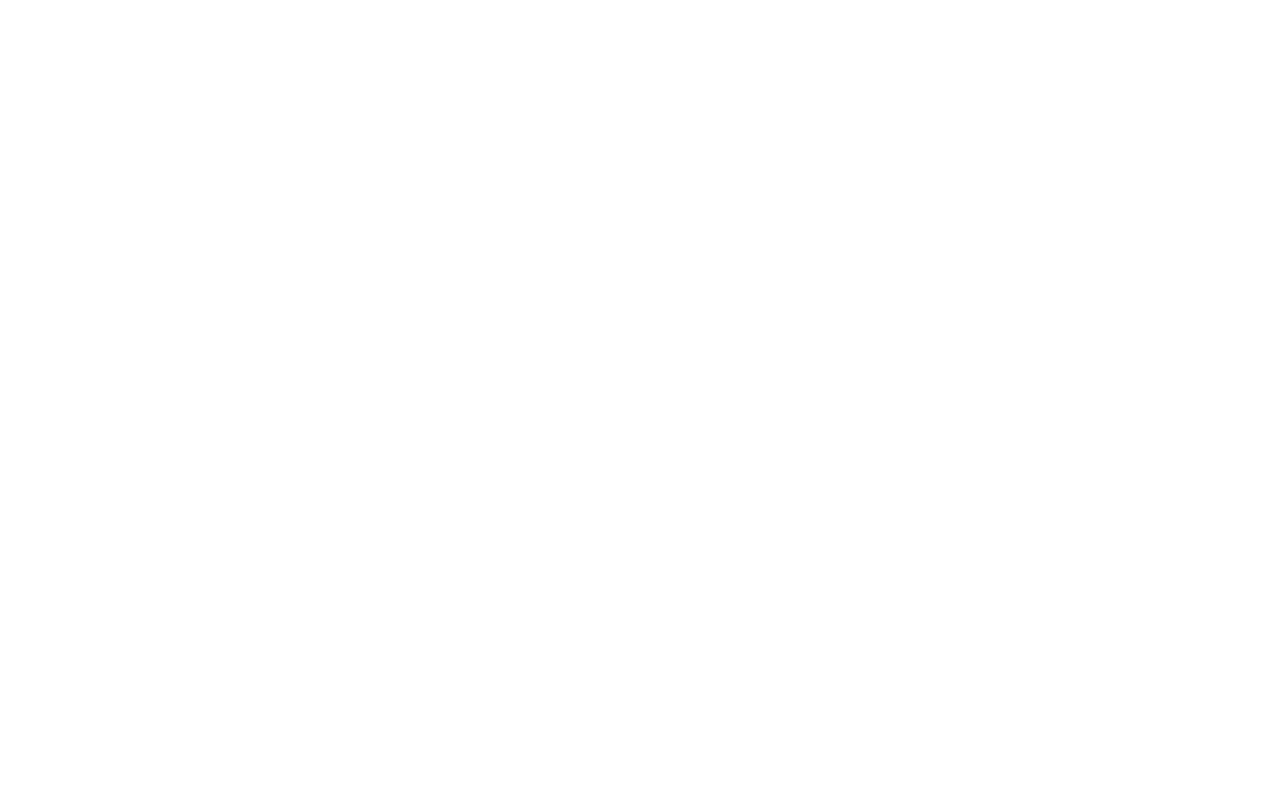
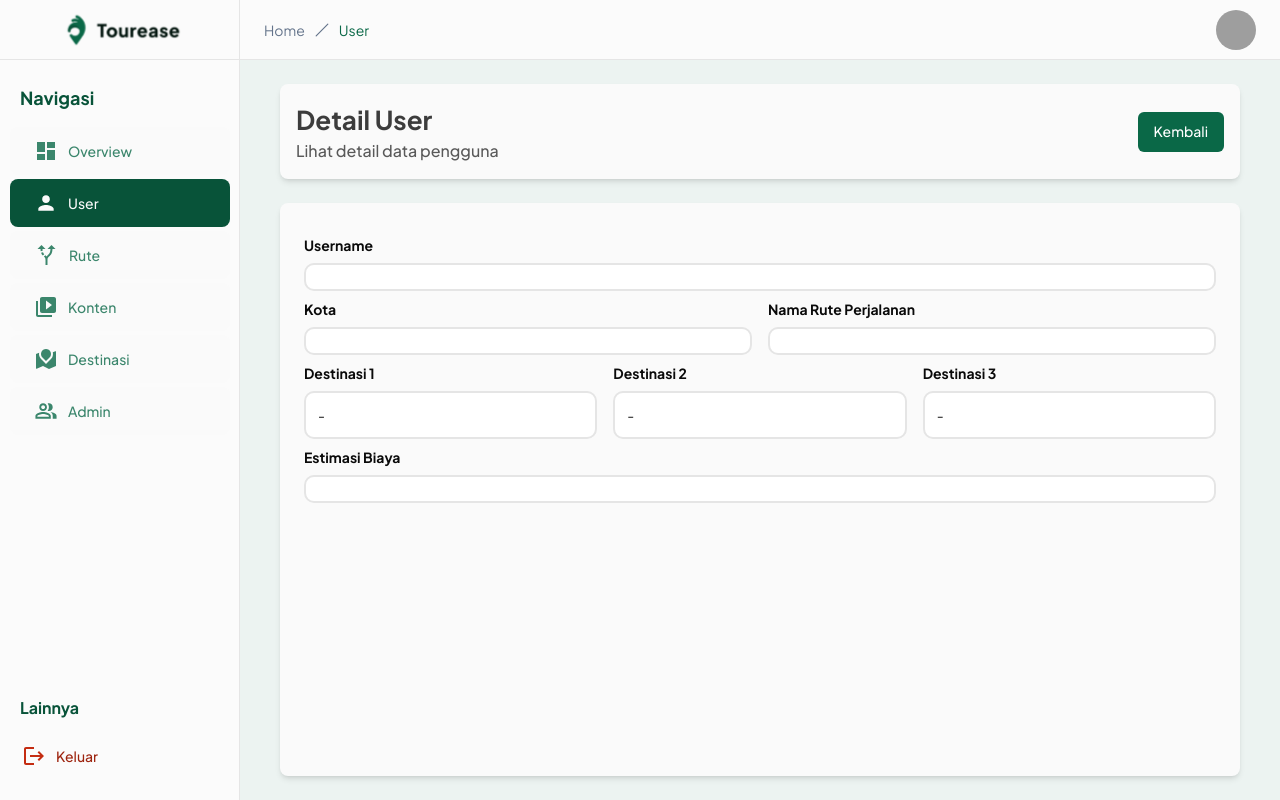
Before and after one commit to Lviathannn/capstone, a React (Vite) app: page /manage-route/1 in a window 1280 px wide. Before the commit this address had no page. Built offline with nearby package versions, Linux system fonts and the light colour scheme; grey boxes are pictures that could not be loaded.

Commit message:
feat:detail route

```diff
--- a/src/App.jsx
+++ b/src/App.jsx
@@ -12,6 +12,7 @@
 import { useSelector } from "react-redux";
 import { Navigate } from "react-router-dom";
 import ManageRoute from "@/pages/ManageRoute";
+import RouteDetail from "@/pages/ManageRoute/RouteDetail";
 
 function App() {
   const currentUser = useSelector((state) => state.auth.user);
@@ -44,6 +45,7 @@
         <Route path="/manage-user/detail" element={<UserDetail />} />
         <Route path="/manage-user/create" element={<UserCreate />} />
         <Route path="/manage-route" element={<ManageRoute />} />
+        <Route path="/manage-route/:id" element={<RouteDetail />} />
       </Routes>
       <Toaster />
     </BrowserRouter>
--- /dev/null
+++ b/src/components/ui/read-only-field.jsx
@@ -0,0 +1,18 @@
+import * as React from "react";
+import { cn } from "@/lib/utils";
+
+const ReadOnlyField = React.forwardRef(({ className, ...props }, ref) => {
+  return (
+    <div
+      className={cn(
+        "flex w-full rounded-[10px] border-2 border-input bg-background px-3 py-3 text-sm items-center",
+        className,
+      )}
+      ref={ref}
+      {...props}
+    />
+  );
+});
+ReadOnlyField.displayName = "ReadOnlyField";
+
+export { ReadOnlyField };
--- /dev/null
+++ b/src/pages/ManageRoute/RouteDetail.jsx
@@ -0,0 +1,137 @@
+import { useNavigate, useParams } from "react-router-dom";
+import SideBar from "@/components/layout/sidebar";
+import HeaderAdmin from "@/components/layout/header";
+import { Button } from "@/components/ui/button";
+import { Input } from "@/components/ui/input";
+import { Label } from "@/components/ui/label";
+import { useSelector } from "react-redux";
+import { useQuery } from "@tanstack/react-query";
+import { getRouteById } from "@/services/ManageRoute/getRouteById";
+import { ReadOnlyField } from "@/components/ui/read-only-field";
+
+export default function RouteDetail() {
+  const id = useParams().id;
+  const navigate = useNavigate();
+  const useGetRouteById = (id) => {
+    const token = useSelector((state) => state.auth.user?.access_token); // Mengambil token dari Redux state
+    const { data, error, isLoading } = useQuery({
+      queryKey: ["admin", id],
+      queryFn: () => getRouteById(token, id),
+      enabled: !!token,
+      onError: (error) => {
+        console.error("Query error:", error);
+      },
+    });
+    return { data, error, isLoading };
+  };
+  const { data, error, isLoading } = useGetRouteById(id);
+  const defaultDestinasiCount = 3;
+  const destinasi = data?.data.destinasi || [];
+
+  const extendedDestinasi = Array.from(
+    { length: defaultDestinasiCount },
+    (_, index) => destinasi[index] || {},
+  );
+
+  const detailRoute = data?.data;
+
+  return (
+    <div className="grid min-h-screen w-full md:grid-cols-[220px_1fr] lg:grid-cols-[240px_1fr]">
+      <SideBar />
+      <div className="flex flex-col">
+        <HeaderAdmin />
+        <main className="flex flex-1 flex-col bg-primary-50 px-10 py-6">
+          <div className="mb-6 rounded-lg bg-neutral-50 p-4 shadow-md">
+            <div className="flex items-center justify-between">
+              <div>
+                <h1 className="font-jakarta-sans text-[26px] font-bold text-neutral-800">
+                  Detail User
+                </h1>
+                <p className="font-jakarta-sans text-base font-medium text-neutral-700">
+                  Lihat detail data pengguna
+                </p>
+              </div>
+              <Button
+                className="bg-primary-500 font-jakarta-sans text-[14px] font-medium text-white"
+                onClick={() => navigate("/manage-route")}
+              >
+                Kembali
+              </Button>
+            </div>
+          </div>
+          <div className="flex h-full flex-col gap-2 rounded-lg bg-neutral-50 px-6 py-8 shadow-md">
+            <div className="grid grid-cols-1">
+              <div className="flex flex-col gap-2">
+                <Label
+                  className="font-jakarta-sans text-sm font-bold"
+                  htmlFor="username"
+                >
+                  Username
+                </Label>
+                <ReadOnlyField
+                  id="username"
+                  children={detailRoute?.username}
+                />
+              </div>
+            </div>
+            <div className="grid grid-cols-2 gap-4">
+              <div className="flex flex-col gap-2">
+                <Label
+                  className="font-jakarta-sans text-sm font-bold"
+                  htmlFor="Kota"
+                >
+                  Kota
+                </Label>
+                <ReadOnlyField id="kota" children={detailRoute?.kota} />
+              </div>
+              <div className="flex flex-col gap-2">
+                <Label
+                  className="font-jakarta-sans text-sm font-bold"
+                  htmlFor="Nama Rute Perjalanan"
+                >
+                  Nama Rute Perjalanan
+                </Label>
+                <ReadOnlyField
+                  id="namaRute"
+                  placeholder="Nama Rute Perjalanan"
+                  readOnly
+                  value="Rute 1"
+                />
+              </div>
+            </div>
+            <div className="grid grid-cols-3 gap-4">
+              {extendedDestinasi.map((dest, index) => (
+                <div key={index} className="flex flex-col gap-2">
+                  <Label
+                    className="font-jakarta-sans text-sm font-bold"
+                    htmlFor={`destinasi${index + 1}`}
+                  >
+                    {`Destinasi ${index + 1}`}
+                  </Label>
+                  <ReadOnlyField
+                    id={`destinasi${index + 1}`}
+                    children={dest.nama_destinasi || "-"}
+                  />
+                </div>
+              ))}
+            </div>
+            <div className="grid grid-cols-1">
+              <div className="flex flex-col gap-2">
+                <Label
+                  className="font-jakarta-sans text-sm font-bold"
+                  htmlFor="biaya"
+                >
+                  Estimasi Biaya
+                </Label>
+                <ReadOnlyField
+                  id="biaya"
+                  children={detailRoute?.estimasi_biaya}
+                />
+              </div>
+            </div>
+          </div>
+        </main>
+      </div>
+    </div>
+  );
+}
--- a/src/pages/ManageRoute/index.jsx
+++ b/src/pages/ManageRoute/index.jsx
@@ -5,7 +5,7 @@
 import plus from "@/assets/icons/plus.png";
 import search from "@/assets/icons/search.png";
 import edit from "@/assets/icons/edit.png";
-import deleteIcon from "@/assets/icons/delete.png";
+import IcDelete from "@/components/icons/ic-delete.svg";
 import {
   Table,
   TableBody,
@@ -19,16 +19,20 @@
 import SideBar from "@/components/layout/sidebar";
 import HeaderAdmin from "@/components/layout/header";
 import { useSelector } from "react-redux";
-import { getUsers } from "@/services/ManageRoute/getRoute";
-import { useQuery } from "@tanstack/react-query";
+import { getRoutes } from "@/services/ManageRoute/getRoute";
+import { useMutation, useQuery } from "@tanstack/react-query";
+import IlusDelete from "@/assets/ImgModal/Ilustrasi-delete.svg";
+import { AlertConfirm } from "@/components/layout/manageAdmin/alertConfirm";
+import { AlertNotif } from "@/components/layout/manageAdmin/alertNotif";
 
+import Succes from "@/assets/ImgModal/Ilustrasi-succes.svg";
 
 export default function ManageRoute() {
   const useGetAdmin = (page) => {
     const token = useSelector((state) => state.auth.user?.access_token); // Mengambil token dari Redux state
     const { data, error, isLoading } = useQuery({
       queryKey: ["admin", page],
-      queryFn: () => getUsers(token, page),
+      queryFn: () => getRoutes(token, page),
       enabled: !!token,
       onError: (error) => {
         console.error("Query error:", error);
@@ -41,6 +45,7 @@
   const { data, error, isLoading } = useGetAdmin(currentPage);
   const totalPages = data?.pagination?.last_page;
   const [searchTerm, setSearchTerm] = useState("");
+  const [deleted, setDeleted] = useState("");
 
   // Handle pagination click
   const paginate = (pageNumber) => setCurrentPage(pageNumber);
@@ -51,13 +56,30 @@
 
   console.log(filteredData);
 
-  const handleUserClick = (user) => {
-    navigate(`/manage-user/detail`, { state: { user } });
+  const handleRouteClick = (user) => {
+    navigate(`/manage-route/${user.id}`)
   };
   const handleSearchChange = (e) => {
     setSearchTerm(e.target.value);
   };
 
+  const createDeletedMutation = useMutation({
+    mutationFn: (id) => deleteAdmins(token, id),
+    onSuccess: () => {
+      queryClient.invalidateQueries({ queryKey: ["admin", currentPage] });
+      toast.success("Route deleted successfully");
+      console.log("success bro!");
+    },
+    onError: (error) => {
+      console.error("Delete error:", error);
+    },
+  });
+
+  const handleDeletedById = (id) => {
+    setDeleted(id);
+    console.log(`Menghapus admin dengan ID: ${id}`);
+    // createDeletedMutation.mutate(id);
+  };
   console.log(data);
 
   return (
@@ -106,57 +128,69 @@
               <Table>
                 <TableHeader className="bg-primary-500 text-sm font-semibold">
                   <TableRow>
-                    <TableHead className="font-jakarta-sans text-neutral-50">
+                    <TableHead className="text-center font-jakarta-sans text-neutral-50">
                       Nama Pengguna
                     </TableHead>
-                    <TableHead className="font-jakarta-sans text-neutral-50">
+                    <TableHead className="text-center font-jakarta-sans text-neutral-50">
                       Kota
                     </TableHead>
-                    <TableHead className="font-jakarta-sans text-neutral-50">
+                    <TableHead className="text-center font-jakarta-sans text-neutral-50">
                       Destinasi 1
                     </TableHead>
-                    <TableHead className="font-jakarta-sans text-neutral-50">
+                    <TableHead className="text-center font-jakarta-sans text-neutral-50">
                       Destinasi 2
                     </TableHead>
-                    <TableHead className="font-jakarta-sans text-neutral-50">
+                    <TableHead className="text-center font-jakarta-sans text-neutral-50">
                       Destinasi 3
                     </TableHead>
-                    <TableHead className="font-jakarta-sans text-neutral-50">
+                    <TableHead className="text-center font-jakarta-sans text-neutral-50">
                       Estimasi Biaya
                     </TableHead>
-                    <TableHead className="font-jakarta-sans text-neutral-50">
+                    <TableHead className="text-center font-jakarta-sans  text-neutral-50">
                       Aksi
                     </TableHead>
                   </TableRow>
                 </TableHeader>
                 <TableBody className="bg-neutral-50 font-jakarta-sans">
-                  {filteredData?.map((user, index) => {
-                    const fullDestinations = [...(user?.destinasi || [])];
+                  {filteredData?.map((route, index) => {
+                    const fullDestinations = [...(route?.destinasi || [])];
                     while (fullDestinations.length < 3) {
                       fullDestinations.push({ nama_destinasi: "-" });
                     }
                     return (
-                      <TableRow
-                        key={index}
-                        onClick={() => handleUserClick(user)}
-                        className="cursor-pointer"
-                      >
-                        <TableCell>{user.username}</TableCell>
-                        <TableCell>{user.kota}</TableCell>
+                      <TableRow key={index}>
+                        <TableCell
+                          onClick={() => handleRouteClick(route)}
+                          className="cursor-pointer"
+                        >
+                          {route.username}
+                        </TableCell>
+                        <TableCell>{route.kota}</TableCell>
                         {fullDestinations.map((destinasi, index) => (
                           <TableCell key={index}>
                             {destinasi.nama_destinasi}
                           </TableCell>
                         ))}
-                        <TableCell>{user.estimasi_biaya}</TableCell>
-                        <TableCell>
-                          <button>
-                            <img
-                              src={deleteIcon}
-                              alt="Delete Icon"
-                              className="h-6 w-6"
-                            />
-                          </button>
+                        <TableCell>{route.estimasi_biaya}</TableCell>
+                        <TableCell className="text-center">
+                          <AlertConfirm
+                            textBtn={
+                              <img
+                                src={IcDelete}
+                                sizes="24"
+                                alt=""
+                                className="border-none"
+                              />
+                            }
+                            img={IlusDelete}
+                            title="Hapus Admin?"
+                            desc="Anda akan menghapus admin ini. Tindakan ini tidak dapat
+        dibatalkan. Apakah Anda yakin ingin menghapus data ini?"
+                            textDialogCancel="Batal"
+                            textDialogSubmit="Hapus"
+                            bgBtn="True"
+                            onConfirm={() => handleDeletedById(route.id)}
+                          ></AlertConfirm>
                         </TableCell>
                       </TableRow>
                     );
--- a/src/services/ManageRoute/getRoute.jsx
+++ b/src/services/ManageRoute/getRoute.jsx
@@ -1,6 +1,6 @@
 import { axiosInstance } from "@/lib/axios";
 
-export const getUsers = async (token,page) => {
+export const getRoutes = async (token,page) => {
   try {
     const res = await axiosInstance.get(`admin/routes?page=${page}`, {
       headers: {
--- /dev/null
+++ b/src/services/ManageRoute/getRouteById.jsx
@@ -0,0 +1,17 @@
+import { axiosInstance } from "@/lib/axios";
+
+export const getRouteById = async (token,id) => {
+  try {
+    console.log(`mendapatkan ID: ${id}, menggunakan token: ${token}`);
+    const res = await axiosInstance.get(`admin/routes/${id}`,{
+      headers: {
+        Authorization: `Bearer ${token}`,
+      },
+    });
+    console.log("Data yang terambil: ", res.data);
+    return res.data;
+  } catch (error) {
+    console.error("Error data admins:", error); // Logging untuk debug
+    throw new Error("Failed to get data admins by ID");
+  }
+};
```
Also changed, not shown: src/components/layout/manageAdmin/alertConfirm.jsx (+45 -25 lines), src/components/layout/manageAdmin/alertNotif.jsx (+19 -12 lines).
